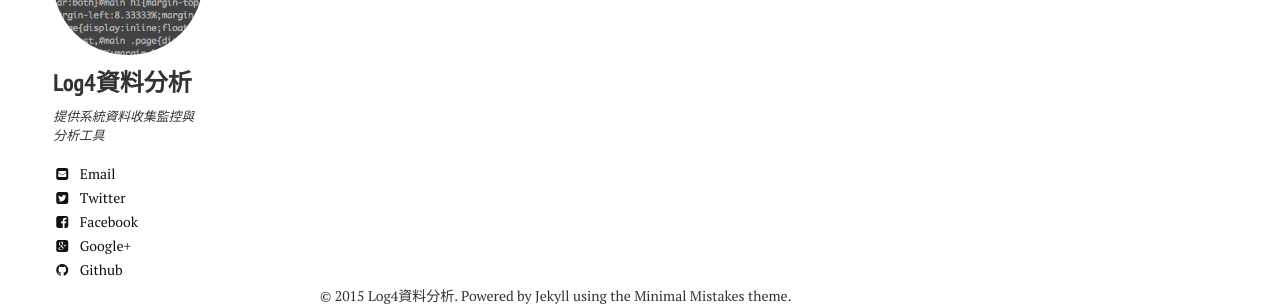
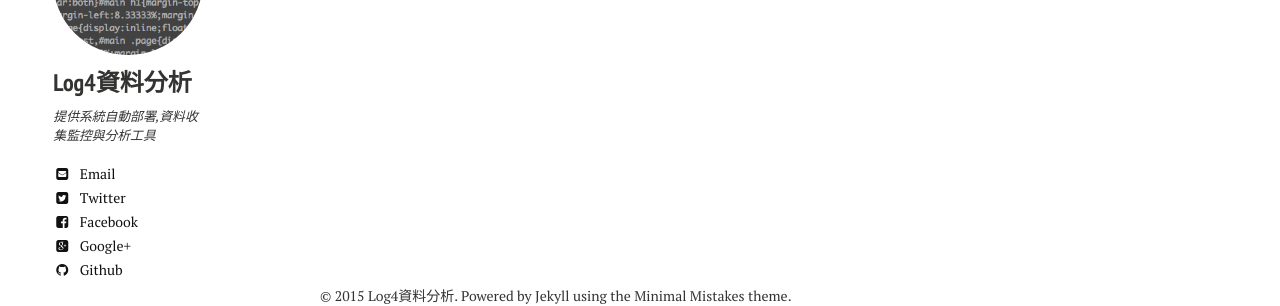
Before and after one commit to mingderwang/mingderwang.github.io.source, a Jekyll site: the page built from index.md, in a window 1280 px wide. Shown: the part 556-862 px from the top of the page. Built offline with Jekyll 4.4.1, drawn with Linux system fonts in a browser that asks for light colours; nearby versions of some CDN libraries.

Commit message:
bio: "提供系統自動部署,資料收集監控與分析工具"

```diff
--- a/_config.yml
+++ b/_config.yml
@@ -2,8 +2,8 @@
 
 title:            Log4資料分析公司
 locale:           en_US
-#url:              //localhost:4000
-url:              //www.log7.info
+url:              //localhost:4000
+#url:              //www.log7.info
 
 
 # Jekyll configuration
@@ -29,7 +29,7 @@ kramdown:
 owner:
   name: Log4資料分析
   avatar: bio-photo-2.png
-  bio: "提供系統資料收集監控與分析工具"
+  bio: "提供系統自動部署,資料收集監控與分析工具"
   email: ming@log4analytics.coom
   disqus-shortname:
   twitter: mingderwang
```
Also changed, not shown: Gemfile.lock, 1 other file.
